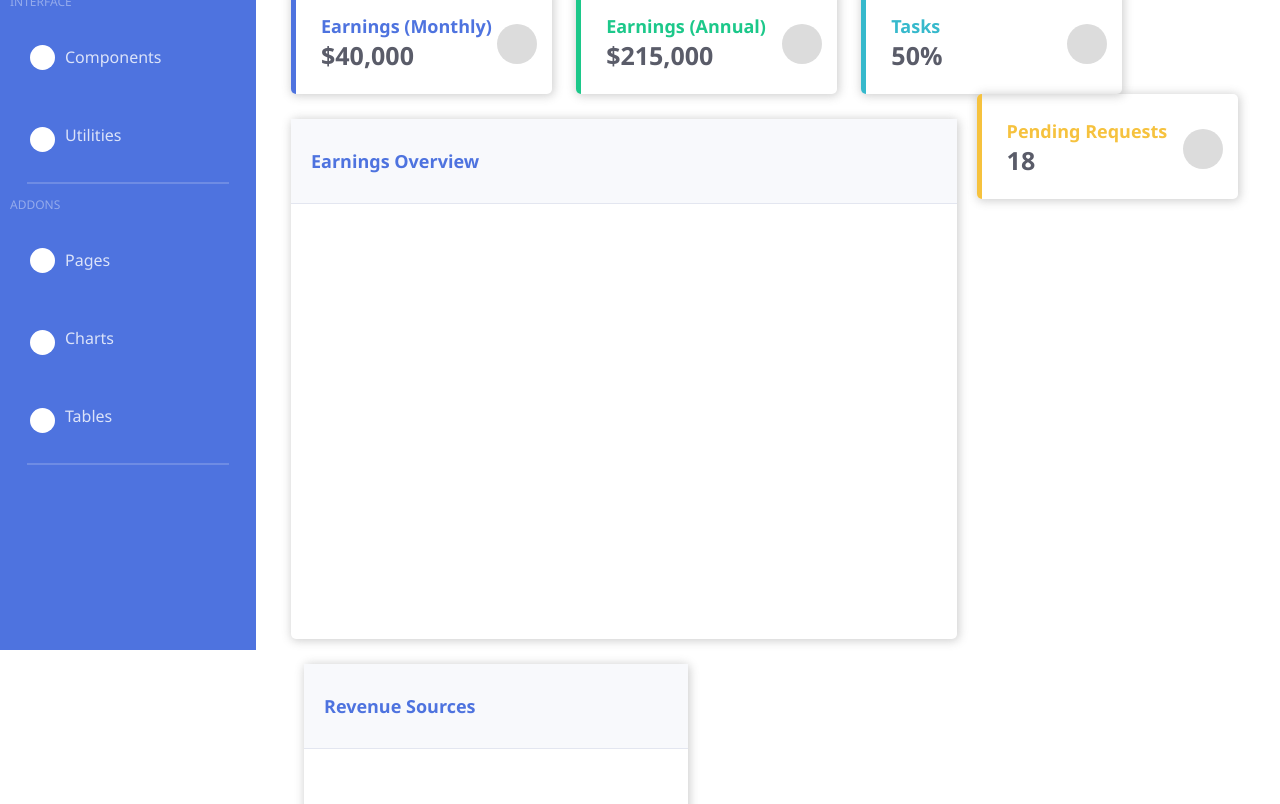
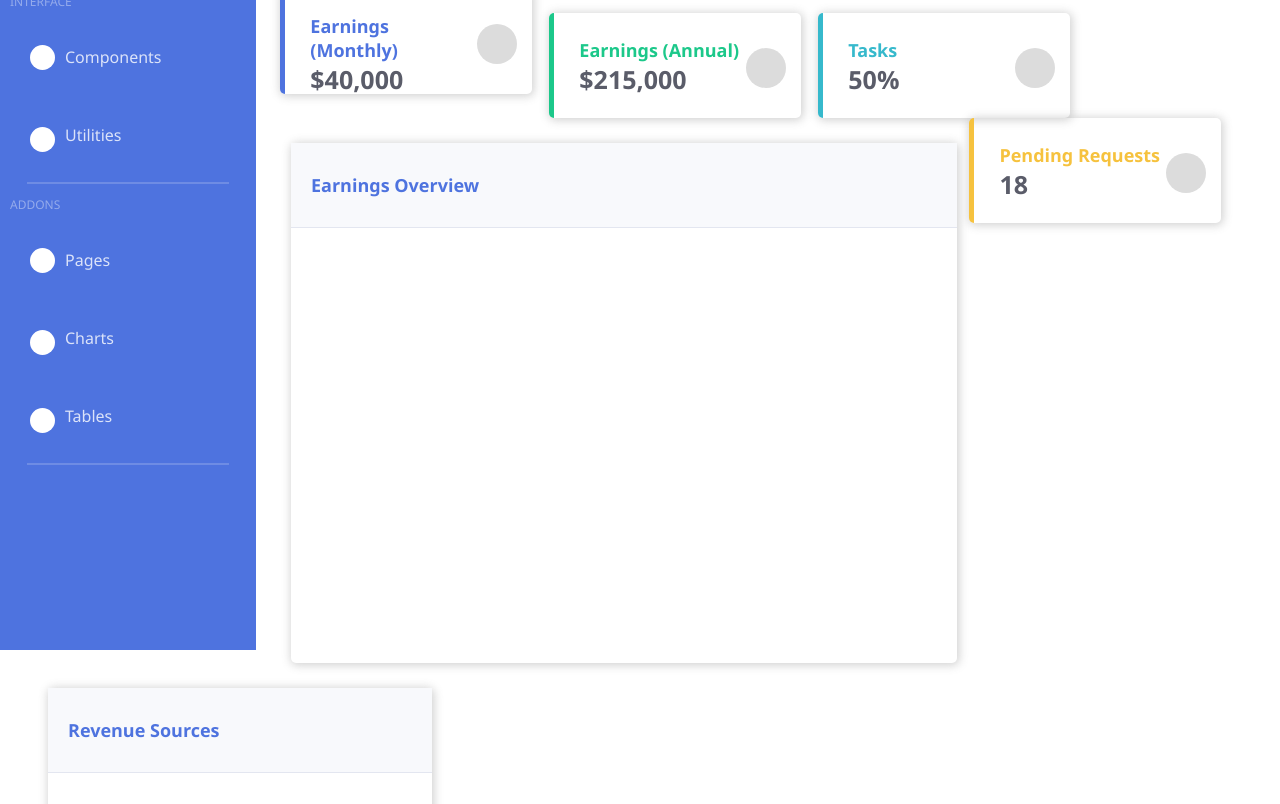
Before and after one commit to BraraBy/Layout, a plain HTML site: page index.html in a window 1280 px wide. Shown: the part 150-954 px from the top of the page. Drawn offline with Linux system fonts and the light colour scheme.

Commit message:
fix width again

```diff
--- a/style.css
+++ b/style.css
@@ -160,36 +160,36 @@ body{
 
 .dashblock1{
     display: inline-block;
-    width: 20%;
+    width: 19.3vw;
     height: 105px;
-    margin-left: 35px;
+    margin-left: 1.9vw;
     border-radius: 5px;
     border-left: 5px solid #4e73df;
     box-shadow:1px 1px 10px 1px rgba(110, 110, 110, 0.329);
 }
 .dashblock2{
     display: inline-block;
-    width: 20%;
+    width: 19.3vw;
     height: 105px;
-    margin-left: 20px;
+    margin-left: 1vw;
     border-radius: 5px;
     border-left: 5px solid #1cc88a;
     box-shadow:1px 1px 10px 1px rgba(110, 110, 110, 0.329);
 }
 .dashblock3{
     display: inline-block;
-    width: 20%;
+    width: 19.3vw;
     height: 105px;
-    margin-left: 20px;
+    margin-left: 1vw;
     border-radius: 5px;
     border-left: 5px solid #36b9cc;
     box-shadow:1px 1px 10px 1px rgba(110, 110, 110, 0.329);
 }
 .dashblock4{
     display: inline-block;
-    width: 20%;
+    width: 19.3vw;
     height: 105px;
-    margin-left: 20px;
+    margin-left: 1vw;
     border-radius: 5px;
     border-left: 5px solid #f6c23e;
     box-shadow:1px 1px 10px 1px rgba(110, 110, 110, 0.329);
```
